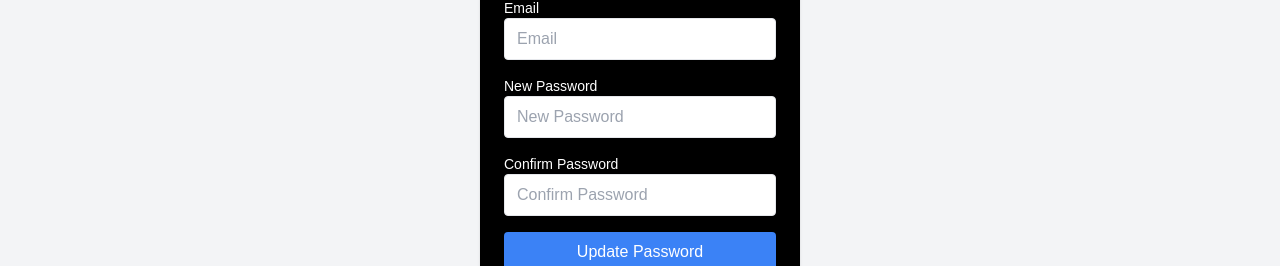
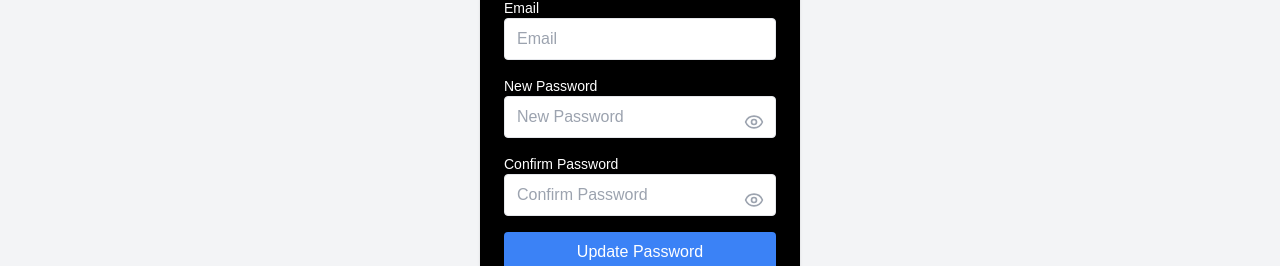
Before and after one commit to VanshikaSabharwal/salon-v2, a Next.js app: page /reset-password in a window 1280 px wide. Shown: the part 363-629 px from the top of the page. Built offline with nearby package versions, Linux system fonts and the light colour scheme.

Commit message:
added viewable password function

```diff
--- a/app/reset-password/page.tsx
+++ b/app/reset-password/page.tsx
@@ -1,19 +1,20 @@
 "use client"
 
 import type React from "react"
-import { useState} from "react"
+import { useState } from "react"
 import { useRouter } from "next/navigation"
-
-
+import { EyeIcon, EyeOffIcon } from "lucide-react" // Importing icons
 
 export default function ResetPasswordPage() {
   const [password, setPassword] = useState("")
   const [confirmPassword, setConfirmPassword] = useState("")
-  const [email,setEmail] = useState("")
+  const [email, setEmail] = useState("")
   const [error, setError] = useState("")
   const [message, setMessage] = useState("")
+  const [showPassword, setShowPassword] = useState(false)
+  const [showConfirmPassword, setShowConfirmPassword] = useState(false)
+
   const router = useRouter()
-
 
   const handleResetPassword = async (e: React.FormEvent<HTMLFormElement>) => {
     e.preventDefault()
@@ -35,7 +36,7 @@ export default function ResetPasswordPage() {
       const res = await fetch("/api/login", {
         method: "PATCH",
         headers: { "Content-Type": "application/json" },
-        body: JSON.stringify({email, password }),
+        body: JSON.stringify({ email, password }),
       })
 
       const data = await res.json()
@@ -73,28 +74,42 @@ export default function ResetPasswordPage() {
           />
         </div>
 
-        <div className="mb-4">
+        <div className="mb-4 relative">
           <label className="block text-sm text-white font-medium">New Password</label>
           <input
-            type="password"
+            type={showPassword ? "text" : "password"}
             value={password}
             onChange={(e) => setPassword(e.target.value)}
-            className="w-full px-3 py-2 border text-black rounded"
+            className="w-full px-3 py-2 border text-black rounded pr-10"
             placeholder="New Password"
             required
           />
+          <button
+            type="button"
+            className="absolute right-3 top-9 text-gray-400"
+            onClick={() => setShowPassword(!showPassword)}
+          >
+            {showPassword ? <EyeOffIcon size={20} /> : <EyeIcon size={20} />}
+          </button>
         </div>
 
-        <div className="mb-4">
+        <div className="mb-4 relative">
           <label className="block text-sm text-white font-medium">Confirm Password</label>
           <input
-            type="password"
+            type={showConfirmPassword ? "text" : "password"}
             value={confirmPassword}
             onChange={(e) => setConfirmPassword(e.target.value)}
-            className="w-full px-3 py-2 border text-black rounded"
+            className="w-full px-3 py-2 border text-black rounded pr-10"
             placeholder="Confirm Password"
             required
           />
+          <button
+            type="button"
+            className="absolute right-3 top-9 text-gray-400"
+            onClick={() => setShowConfirmPassword(!showConfirmPassword)}
+          >
+            {showConfirmPassword ? <EyeOffIcon size={20} /> : <EyeIcon size={20} />}
+          </button>
         </div>
 
         <button type="submit" className="w-full bg-blue-500 text-white py-2 rounded hover:bg-blue-600">
--- a/package.json
+++ b/package.json
@@ -11,6 +11,7 @@
   "dependencies": {
     "@supabase/auth-helpers-nextjs": "^0.10.0",
     "bcryptjs": "^3.0.2",
+    "lucide-react": "^0.487.0",
     "next": "^15.2.4",
     "nodemailer": "^6.10.0",
     "react": "^19.0.0",
```
Also changed, not shown: 1 other file (tests, documents, lock files or other folders).
